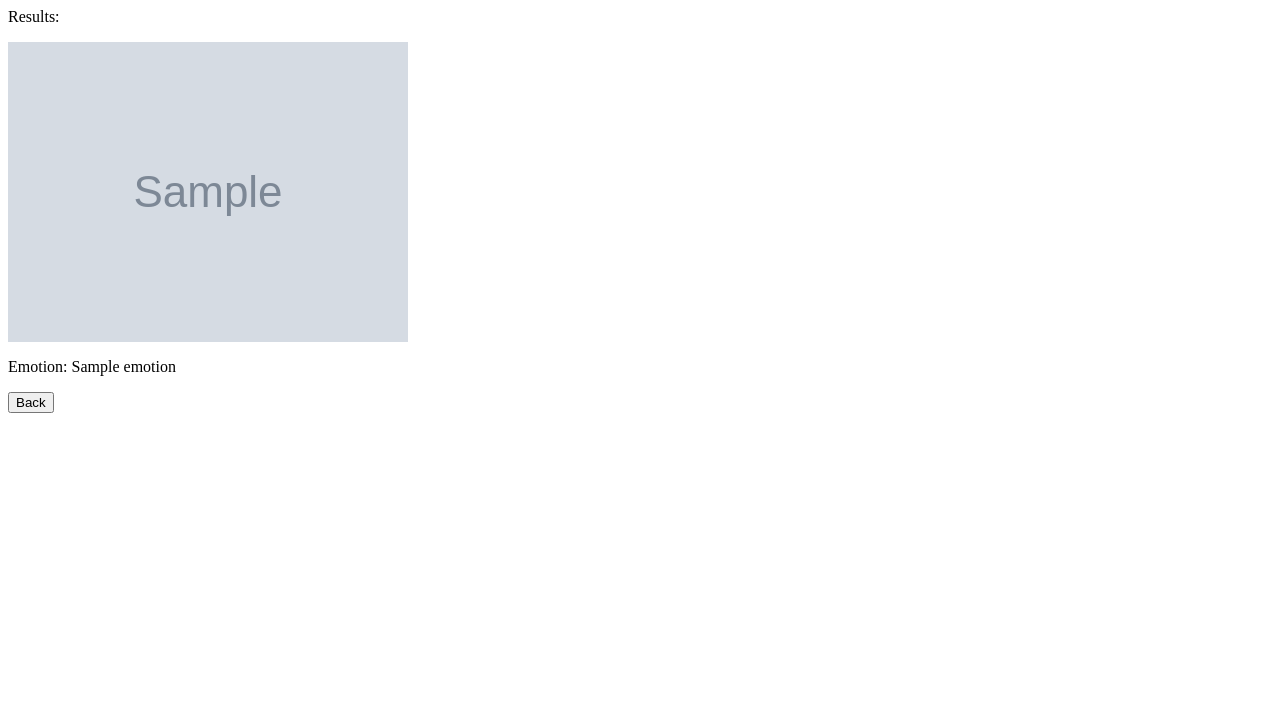
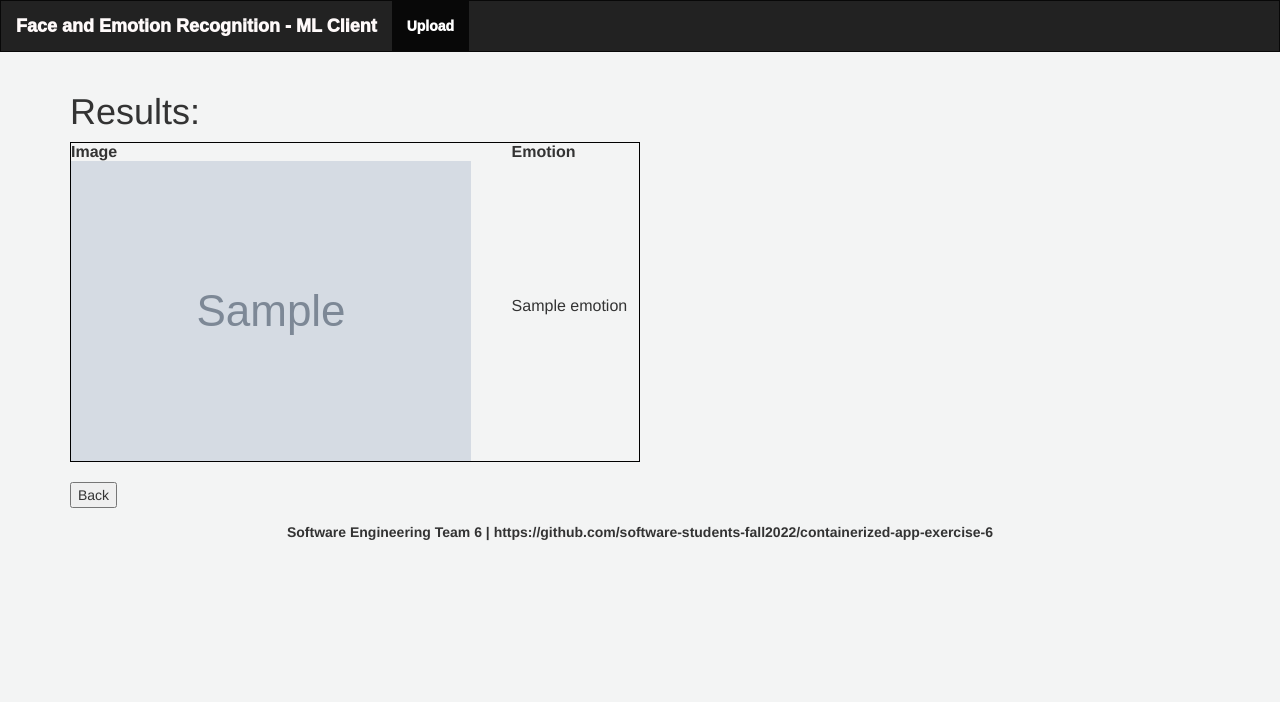
Before and after one commit to software-students-fall2022/containerized-app-exercise-6, a Flask app: template machine-learning-client/templates/photo/result_page.html in a window 1280 px wide. Shown: the top 702 px of the page. Before the commit the page ends 413 px from the top, so only its background shows below. Run offline with Flask 2, Linux system fonts and the light colour scheme; the template is opened without the code that fills it: most values are stand-ins (such as "Sample title", 1, 10 or a date in 2020); grey boxes marked "Sample" are stand-in pictures; some libraries are stand-ins or nearby versions.

Commit message:
ML front end

```diff
--- a/machine-learning-client/templates/common/layout.html
+++ b/machine-learning-client/templates/common/layout.html
@@ -2,7 +2,7 @@
 <html lang="en">
 <head>
     <meta charset="UTF-8">
-    <title>This is a common template</title>
+    <title>ML Client</title>
     <!--bootstrap v3 core-->
     <link rel = "stylesheet" href = "/static/plugins/bootstrap_v3/css/bootstrap.min.css">
 </head>
@@ -19,14 +19,13 @@
         <span class="icon-bar"></span>
         <span class="icon-bar"></span>
       </button>
-      <a class="navbar-brand" href="#" style="color: snow">Machine Learning Styler</a>
+      <a class="navbar-brand" href="#" style="color: snow">Face and Emotion Recognition - ML Client</a>
     </div>
 
     <!-- Collect the nav links, forms, and other content for toggling -->
     <div class="collapse navbar-collapse" id="bs-example-navbar-collapse-1">
       <ul class="nav navbar-nav">
         <li class="active"><a href="#">Upload <span class="sr-only">(current)</span></a></li>
-        <li class="active"><a href="/gallery">Gallery <span class="sr-only">(current)</span></a></li>
         </li>
       </ul>
       <ul class="nav navbar-nav navbar-right">
--- a/machine-learning-client/templates/photo/result_page.html
+++ b/machine-learning-client/templates/photo/result_page.html
@@ -1,5 +1,6 @@
 <html>
-    {% block content %}
+{% extends "common/layout.html"%}
+{% block content %}
     <head>
         <meta charset="utf-8">
         <meta http-equiv="X-UA-Compatible" content="IE=edge">
@@ -11,19 +12,25 @@
 
     <body>
         {%if results is not none%}
+        <h1>Results:</h1>
             <div>
-                <p>Results:</p>
-                {% for result in results %}
-                <tr>
-                    <img src="{{result.img}}"/>
-                    <p>Emotion: {{result.emotion}}</p>
-                </tr>
-                {% endfor %}
+                <table style="width:50%; border: 1px solid black;">
+                    <tr>
+                        <th>Image</th>
+                        <th>Emotion</th>
+                    </tr>
+                    {% for result in results %}
+                    <tr>
+                        <td><img src="{{result.img}}"/></td>
+                        <td><p>{{result.emotion}}</p></td>
+                    </tr>
+                    {% endfor %}
+                </table>
             </div>
         {% else %}
             <p>No face detected</p>
         {% endif %}
-
+        <br>
         <form method="GET" , action="/back">
             <input id="back_btn" type="submit" value="Back"/>
         </form>
--- a/web-app/templates/common/layout.html
+++ b/web-app/templates/common/layout.html
@@ -2,7 +2,7 @@
 <html lang="en">
 <head>
     <meta charset="UTF-8">
-    <title>This is a common template</title>
+    <title>Web app</title>
     <!--bootstrap v3 core-->
     <link rel = "stylesheet" href = "/static/plugins/bootstrap_v3/css/bootstrap.min.css">
 </head>
```
